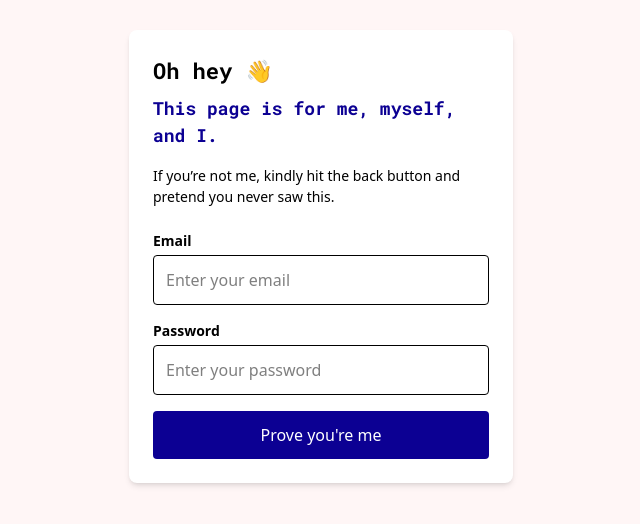
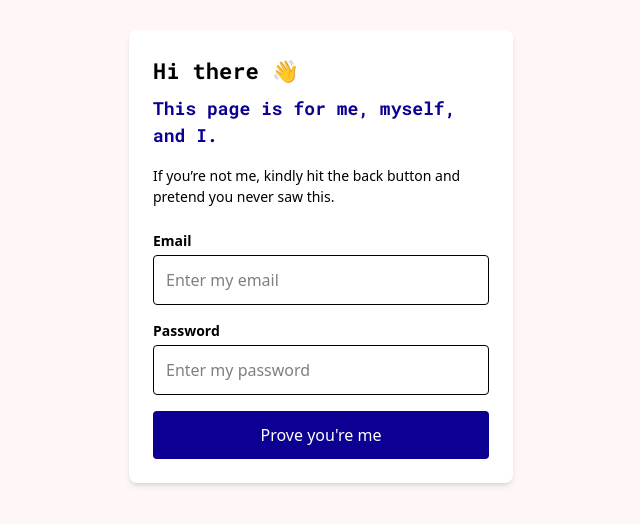
Before and after one commit to jumaber/portfolio_2025, a React (Vite) app: page /login in a window 1280 px wide. Shown: the part 144-668 px from the top of the page, without its empty margins (319-959 px from the left). Built offline with nearby package versions, Linux system fonts and the light colour scheme; no server answers.

Commit message:
added little jokes around logging in

```diff
--- a/src/pages/Login.jsx
+++ b/src/pages/Login.jsx
@@ -30,7 +30,7 @@ export function Login() {
         onSubmit={handleLogin}
         className="flex flex-col w-full max-w-sm bg-white shadow-md p-6 rounded-lg"
       >
-        <h1 className="text-h2 mb-2">Oh hey 👋</h1>
+        <h1 className="text-h2 mb-2">Hi there 👋</h1>
         <p className="text-h4 blue mb-4">This page is for me, myself, and I.</p>
         <p className="text-[14px] text-gray mb-6">
           If you’re not me, kindly hit the back button and pretend you never saw
@@ -39,7 +39,7 @@ export function Login() {
         <label className="text-left text-sm font-semibold mb-1">Email</label>
         <input
           type="email"
-          placeholder="Enter your email"
+          placeholder="Enter my email"
           className="p-3 border rounded bg-white mb-4"
           value={email}
           onChange={(e) => setEmail(e.target.value)}
@@ -49,7 +49,7 @@ export function Login() {
         <label className="text-left text-sm font-semibold mb-1">Password</label>
         <input
           type="password"
-          placeholder="Enter your password"
+          placeholder="Enter my password"
           className="p-3 border rounded bg-white mb-4"
           value={password}
           onChange={(e) => setPassword(e.target.value)}
```
